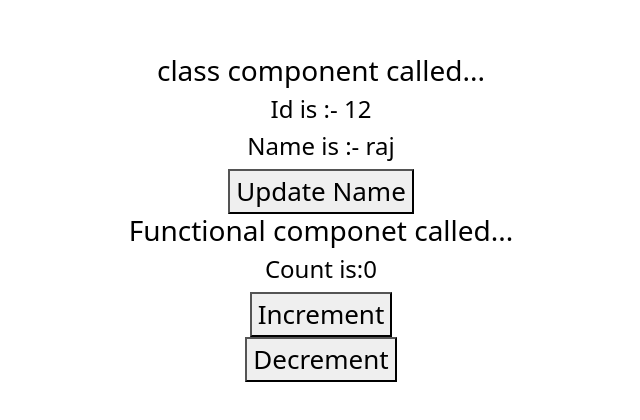
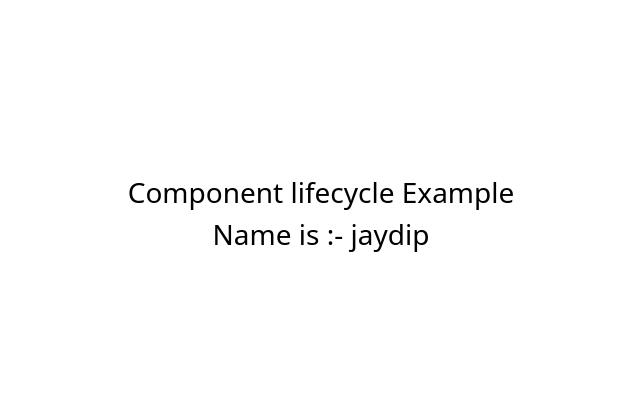
Before and after one commit to Jaydip1510/React_JS, a React (Create React App) app in the folder demo/: page / in a window 1280 px wide. Shown: the part 182-602 px from the top of the page, without its empty margins (319-959 px from the left). Built offline with nearby package versions, Linux system fonts and the light colour scheme.

Commit message:
componentlifecycle

```diff
--- a/demo/src/App.js
+++ b/demo/src/App.js
@@ -11,7 +11,7 @@ import Folderjsx from './components/Folderjsx';
 import PropsExample from './components/Props';
 import Statefull from './components/Statefull';
 import Statefunction from './components/Statefunction';
-import Simplefunction from './components/Simplefunction';
+import Componentlifecycle from './components/Componentlifecycle';
 
 
 
@@ -45,9 +45,9 @@ let arr1 = arr.map((i)=>{
          {/* <SignIn /> */}
         {/* <Folderjsx /> */}
         {/* <PropsExample /> */}
-        <Statefull />
-        <Statefunction />
-        {/* <Simplefunction /> */}
+        {/* <Statefull />
+        <Statefunction /> */}
+        <Componentlifecycle />
         {/* <TransferList /> */}
       </header>
     </div>
--- /dev/null
+++ b/demo/src/components/Componentlifecycle.jsx
@@ -0,0 +1,29 @@
+import React, { Component } from 'react';
+
+class Componentlifecycle extends Component {
+    constructor(props) {
+      super(props)
+      console.log("constructor called...")
+      this.state = {name:"Abc"}
+    }
+    componentDidMount(){
+        console.log("componentDidMount called");
+        setTimeout(()=>{
+            this.setState({name:"jaydip"})
+        },2000)
+    }
+    // static getDerivedStateFromProps(props,state) {
+    //     return {name: props.myName}
+    // }
+    render() {
+        console.log("render called...")
+        return (
+            <div>
+                <h3>Component lifecycle Example</h3>
+                <h3>Name is :- {this.state.name}</h3>
+            </div>
+        );
+    }
+}
+
+export default Componentlifecycle;
--- a/demo/src/components/Simplefunction.jsx
+++ /dev/null
@@ -1,8 +0,0 @@
-const Simplefunction = () => {
-    return (
-        <div>
-            <h2>Welcome React.js</h2>
-        </div>
-    )
-}
-export default Simplefunction
```
